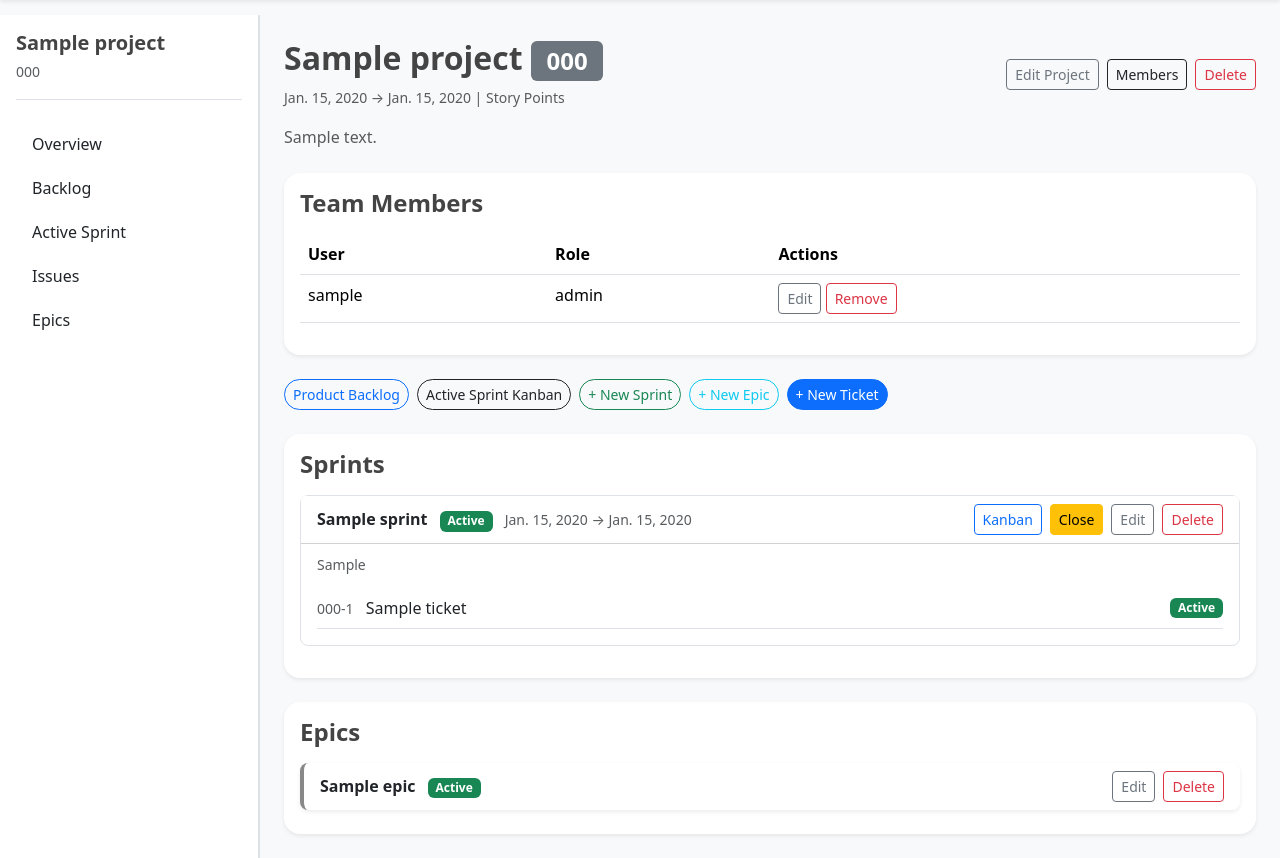
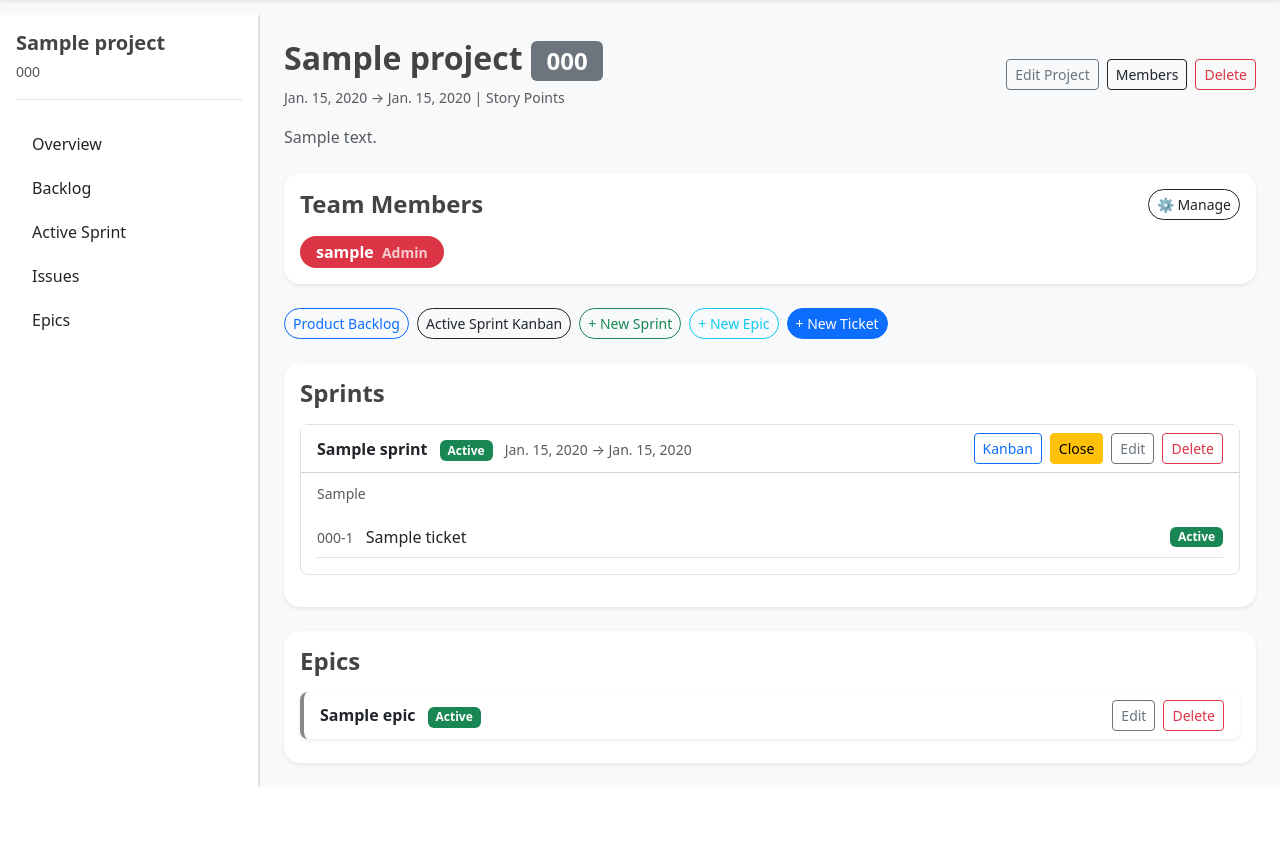
Before and after one commit to Yanekiii/JIRA, a Django app: page /project/1/ in a window 1280 px wide. Shown: the part 63-921 px from the top of the page. After the commit the page ends 850 px from the top, so only its background shows below. Run offline with Django 3.2, Linux system fonts and the light colour scheme; a user stored in the database is signed in; tables that the repository leaves empty hold one stand-in row (values such as "Sample post").

Commit message:
regle bug

```diff
--- a/ProjectJira-main/django_project/blog/templates/blog/project_detail.html
+++ b/ProjectJira-main/django_project/blog/templates/blog/project_detail.html
@@ -29,49 +29,41 @@
               <a href="{% url 'project-delete' project.id %}" class="btn btn-outline-danger btn-sm">Delete</a>
             </div>
           {% endif %}
-
         </div>
 
         <p class="text-muted mt-3 mb-0">{{ project.description }}</p>
+
+        <!-- Team Members — aperçu simple -->
         <div class="card border-0 shadow-sm rounded-4 mb-4 mt-4">
-  <div class="card-body">
+          <div class="card-body">
+            <div class="d-flex justify-content-between align-items-center mb-3">
+              <h4 class="fw-bold mb-0">Team Members</h4>
+              {% if user.is_staff %}
+                <a href="{% url 'manage-members' project.id %}" class="btn btn-outline-dark btn-sm rounded-pill">⚙ Manage</a>
+              {% endif %}
+            </div>
 
-    <h4 class="fw-bold mb-3">Team Members</h4>
-
-    <table class="table">
-      <thead>
-        <tr>
-          <th>User</th>
-          <th>Role</th>
-          <th>Actions</th>
-        </tr>
-      </thead>
-
-      <tbody>
-        {% for member in members %}
-        <tr>
-          <td>{{ member.user.username }}</td>
-          <td>{{ member.role }}</td>
-
-          <td>
-            <a href="{% url 'update-role' member.id %}" class="btn btn-sm btn-outline-secondary">
-              Edit
-            </a>
-
-            <a href="{% url 'remove-member' member.id %}" class="btn btn-sm btn-outline-danger">
-              Remove
-            </a>
-          </td>
-        </tr>
-        {% empty %}
-        <tr>
-          <td colspan="3">No members yet</td>
-        </tr>
-        {% endfor %}
-      </tbody>
-    </table>
-  </div>
-</div>
+            {% if members %}
+              <div class="d-flex flex-wrap gap-2">
+                {% for member in members %}
+                  <span class="badge rounded-pill py-2 px-3 fs-6
+                    {% if member.role == 'admin' %}bg-danger
+                    {% elif member.role == 'contributor' %}bg-success
+                    {% else %}bg-secondary{% endif %}">
+                    {{ member.user.username }}
+                    <small class="opacity-75 ms-1">{{ member.get_role_display }}</small>
+                  </span>
+                {% endfor %}
+              </div>
+            {% else %}
+              <p class="text-muted mb-0">No members yet.
+                {% if user.is_staff %}
+                  <a href="{% url 'manage-members' project.id %}">Add some</a>.
+                {% endif %}
+              </p>
+            {% endif %}
+          </div>
+        </div>
       </div>
 
       <div class="d-flex gap-2 mb-4 flex-wrap">
@@ -146,7 +138,6 @@
                         <span class="badge bg-danger ms-1">Bug</span>
                       {% endif %}
                     </div>
-
                     <span class="badge {% if ticket.status == 'new' %}bg-secondary{% elif ticket.status == 'active' %}bg-success{% elif ticket.status == 'closed' %}bg-dark{% else %}bg-danger{% endif %}">
                       {{ ticket.get_status_display }}
                     </span>
@@ -171,7 +162,6 @@
         <div class="card border-0 shadow-sm rounded-4">
           <div class="card-body">
             <h4 class="fw-bold mb-3">Epics</h4>
-
             {% for epic in epics %}
               <div class="card mb-2 border-0 shadow-sm rounded-3" style="border-left: 4px solid {{ epic.color }} !important;">
                 <div class="card-body py-2 d-flex justify-content-between align-items-center flex-wrap gap-2">
@@ -181,7 +171,6 @@
                       {{ epic.get_status_display }}
                     </span>
                   </div>
-
                   {% if user.is_staff %}
                     <div class="d-flex gap-2">
                       <a href="{% url 'epic-update' epic.id %}" class="btn btn-outline-secondary btn-sm">Edit</a>
```
